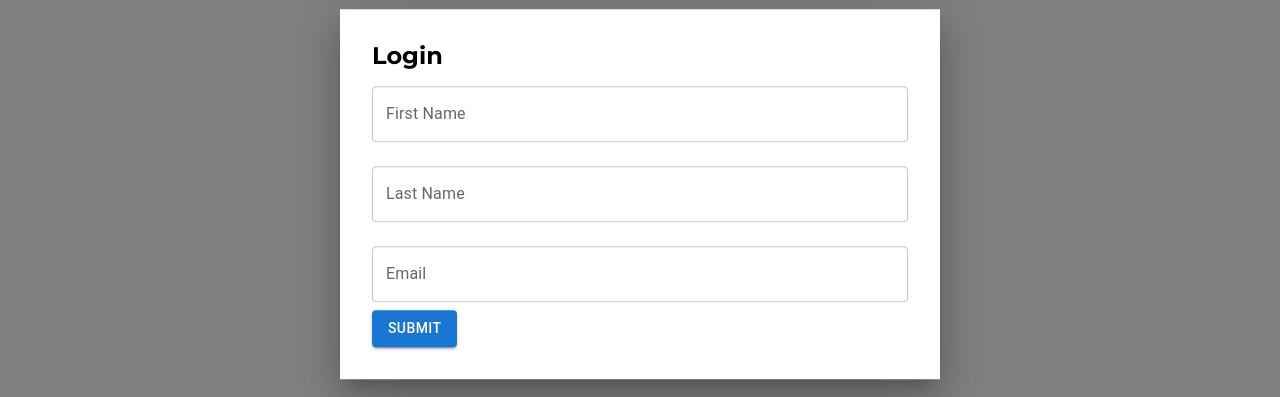
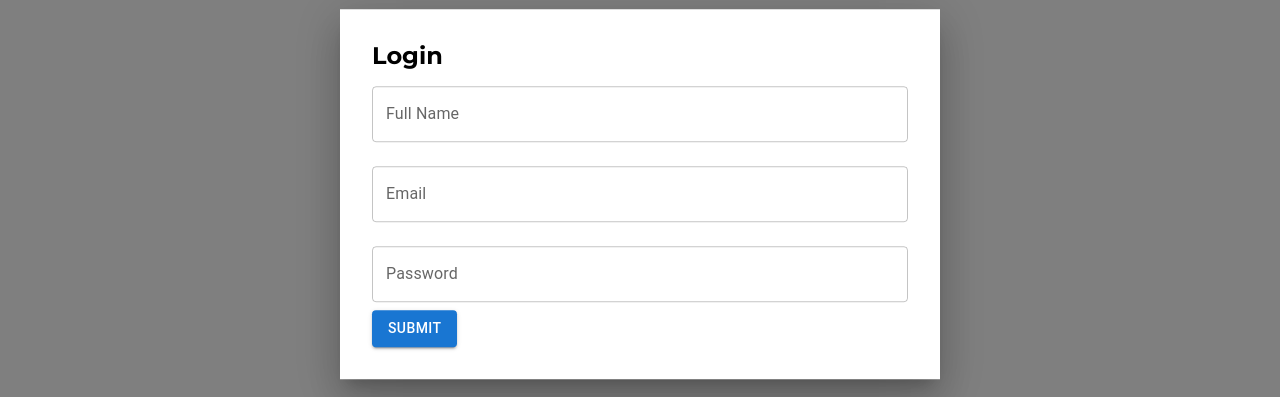
Before and after one commit to gulnarhasanzada/movies-app, a React (Vite) app: page / in a window 1280 px wide. Both pictures are taken after a click on the button "LOGIN". Shown: the part 206-603 px from the top of the page. Built offline with nearby package versions, Linux system fonts and the light colour scheme; no server answers.

Commit message:
Register and login functonalityy

```diff
--- a/src/auth/firebase.js
+++ b/src/auth/firebase.js
@@ -15,31 +15,13 @@ const app = initializeApp(firebaseConfig);
 
 export const auth = getAuth(app);
 
-// //Sign up new users
-// createUserWithEmailAndPassword(auth, email, password)
-// .then(userCredential => {
-//     // Signed in
-//     const user = userCredential.user;
-// })
-// .catch(error => {
-//     console.log(error);
-// });
-
 export const registerWithEmailAndPassword = (email, password)=>{
     return createUserWithEmailAndPassword(auth, email, password)
 }
 
-// export const loginWithEmailAndPassword = (email, password)=>{
-//     //Sign in existing users
-//     signInWithEmailAndPassword(auth, email, password)
-//     .then(userCredential => {
-//         // Signed in
-//         const user = userCredential.user;
-//     })
-//     .catch(error => {
-//         console.log(error);
-//     });
-// }
+export const loginWithEmailAndPassword = (email, password)=>{
+    return signInWithEmailAndPassword(auth, email, password)
+}
 
 // //Set an authentication state observer and get user data
 // onAuthStateChanged(auth, user => {
--- a/src/components/login/Login.jsx
+++ b/src/components/login/Login.jsx
@@ -1,57 +1,66 @@
-import React from 'react';
+import React, {useEffect, useState} from 'react';
 import * as Yup from 'yup';
 import { Formik, Form, Field } from 'formik';
 import { TextField, Button, Box } from '@mui/material';
 import Modal from '@mui/material/Modal';
+import { useUserContext } from '../../context/UserContext';
+import {useNavigate} from 'react-router-dom'
+import { loginWithEmailAndPassword } from '../../auth/firebase';
 
 
  const LoginSchema = Yup.object().shape({
-   firstName: Yup.string()
+  fullName: Yup.string()
      .min(2, 'Too Short!')
      .max(50, 'Too Long!')
-     .required('First Name is required'),
-   lastName: Yup.string()
-     .min(2, 'Too Short!')
+     .required('FullName is required'),
+   password: Yup.string()
+     .min(6, 'Too Short!')
      .max(50, 'Too Long!')
-     .required('Last Name is required'),
+     .required('Password is required'),
    email: Yup.string().email('Invalid email').required('Email is required'),
  });
 
 const Login = ({open, closeModal})=>{
+  const{setUser} = useUserContext();
+  const[error, setError] = useState(null)
+
+  const onSubmit = async (values)=>{
+    try {
+      const data = await loginWithEmailAndPassword(values.email,values.password);
+      setError(null)
+      setUser(data.user)
+      closeModal()
+    } catch (error) {
+      setUser(null)
+      setError(error.message)
+    }
+  }
+
   return (
     <Modal open={open} onClose={closeModal} aria-labelledby="modal-modal-title" aria-describedby="modal-modal-description" >
     <Box sx={{ position: 'absolute', top: '50%', left: '50%', transform: 'translate(-50%, -50%)',width: 600,bgcolor: 'background.paper', boxShadow: 24,p: 4,}}>
       <h2 id="modal-modal-title">Login</h2>
       <Formik initialValues={{
-        firstName: '',
-        lastName: '',
+        fullName: '',
+        password: '',
         email: '',
       }}
       validationSchema={LoginSchema}
 
-      onSubmit={()=>{}}>
+      onSubmit={onSubmit}>
 
      {({ errors, touched }) => (
-      <Form>
+      <Form method='post'>
+        {error && <p>{error}</p>}
       <Field
-        name="firstName"
+        name="fullName"
         as={TextField}
-        label="First Name"
+        label="Full Name"
         variant="outlined"
         fullWidth
         margin="normal"
-        error={errors.firstName && touched.firstName}
-        helperText={touched.firstName && errors.firstName}
-      />
-      <Field
-        name="lastName"
-        as={TextField}
-        label="Last Name"
-        variant="outlined"
-        fullWidth
-        margin="normal"
-        error={errors.lastName && touched.lastName}
-        helperText={touched.lastName && errors.lastName}
+        error={errors.fullName && touched.fullName}
+        helperText={touched.fullName && errors.fullName}
       />
       <Field
         name="email"
@@ -63,6 +72,18 @@ const Login = ({open, closeModal})=>{
         margin="normal"
         error={errors.email && touched.email}
         helperText={touched.email && errors.email}
+      />
+
+      <Field
+        name="password"
+        as={TextField}
+        type="password"
+        label="Password"
+        variant="outlined"
+        fullWidth
+        margin="normal"
+        error={errors.password && touched.password}
+        helperText={touched.password && errors.password}
       />
       <Button type="submit" variant="contained" color="primary">
         Submit
--- a/src/components/register/Register.jsx
+++ b/src/components/register/Register.jsx
@@ -3,6 +3,8 @@ import { Formik, Form, Field, ErrorMessage } from 'formik';
 import { TextField, Button, Box } from '@mui/material';
 import { useUserContext } from '../../context/UserContext';
 import Modal from '@mui/material/Modal';
+import { registerWithEmailAndPassword } from '../../auth/firebase';
+import { useState } from 'react';
 
 const RegisterSchema = Yup.object().shape({
   password: Yup.string()
@@ -13,14 +15,24 @@ const RegisterSchema = Yup.object().shape({
 });
 
 const Register = ({open, closeModal}) => {
-  const{register, error} = useUserContext();
+  const{setUser} = useUserContext();
+  const[error, setError] = useState(null);
+
   const initialValues={
     email: '',
     password: ''
   }
 
-  const onSubmit = (values)=>{
-    register(values.email, values.password)
+  const onSubmit = async (values)=>{
+    try {
+      const data = await registerWithEmailAndPassword(values.email,values.password);
+      setError(null)
+      setUser(data.user)
+      closeModal()
+    } catch (error) {
+      setUser(null)
+      setError(error.message)
+    }
   }
 
   return (
@@ -40,9 +52,9 @@ const Register = ({open, closeModal}) => {
             variant="outlined"
             fullWidth
             margin="normal"
-
+            error={errors.email && touched.email}
+            helperText={touched.email && errors.email}
           />
-          <ErrorMessage name="email" />
           <br />
           <Field
             name="password"
@@ -52,9 +64,9 @@ const Register = ({open, closeModal}) => {
             variant="outlined"
             fullWidth
             margin="normal"
+            error={errors.password && touched.password}
+            helperText={touched.password && errors.password}
           />
-          <ErrorMessage name="password" />
-          <br />
           <br />
           <Button type="submit" variant="contained" color="primary">Register</Button>
         </Form>
--- a/src/context/UserContext.jsx
+++ b/src/context/UserContext.jsx
@@ -1,5 +1,5 @@
 import { createContext, useContext, useState } from "react";
-import { registerWithEmailAndPassword } from "../auth/firebase";
+import { loginWithEmailAndPassword, registerWithEmailAndPassword } from "../auth/firebase";
 
 
 
@@ -11,24 +11,10 @@ export const useUserContext = ()=>{
 
 const UserContextProvider = ({children})=>{
     const [user, setUser] = useState(null);
-    const [error, setError] = useState(null);
-
-    const register = (email, password) => {
-        registerWithEmailAndPassword(email,password)
-        .then(data=>{
-            setUser(data.user)
-            setError(null)
-        })
-        .catch(error=>{
-            setError(error.message)
-        })
-    };
-
 
     const values = {
         user,
-        error,
-        register
+        setUser
     }
 
     return <UserContext.Provider value={values}>{children}</UserContext.Provider>
```
